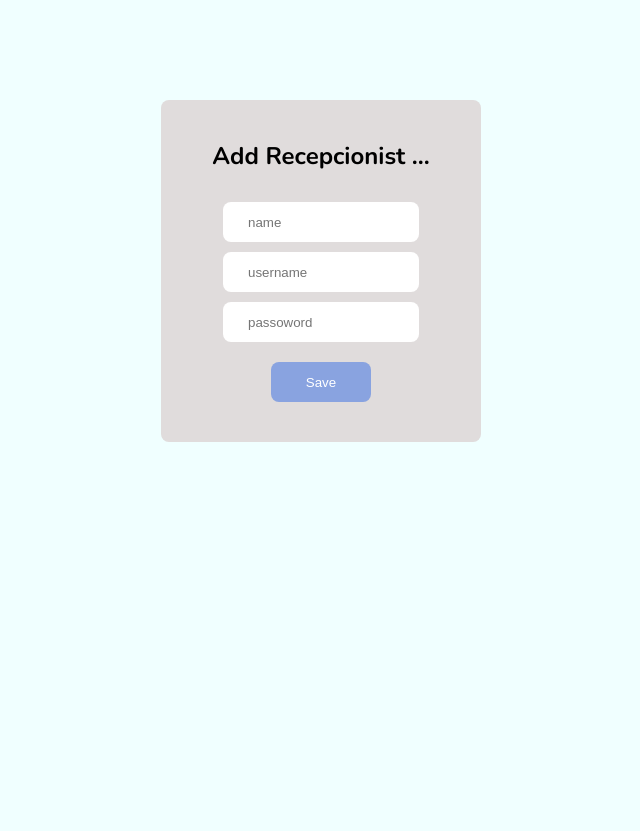
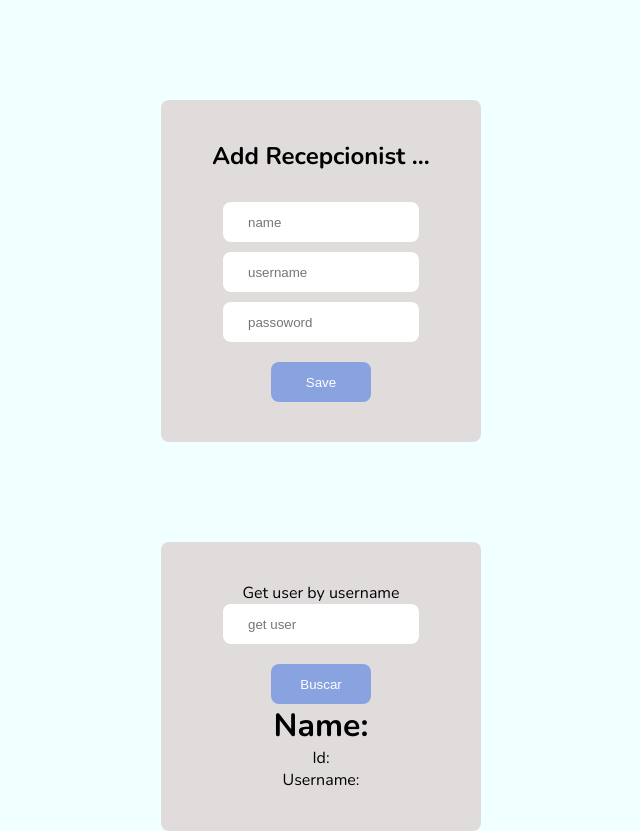
Before and after one commit to joanmdrs/sigcli, a React (Create React App) app in the folder client/: page / in a window 1280 px wide. Shown: the whole page, without its empty margins (319-959 px from the left). Before the commit the page ends 800 px from the top, so only its background shows below. Built offline with nearby package versions, Linux system fonts and the light colour scheme.

Commit message:
feat: input e botão p/ pesquisar user pelo username #18

```diff
--- a/client/src/App.js
+++ b/client/src/App.js
@@ -59,6 +59,26 @@ function App() {
         </div>
       </div>
 
+      <div className="container-search-recepcionist">
+        <div className="form-search-recepcionist">
+          <label htmlFor="getUser">Get user by username</label>
+          <input
+            type="text"
+            name="getUser"
+            placeholder="get user"
+            onChange={
+              (e) => {
+                setUsernameSearch(e.target.value);
+              }}>
+          </input>
+          <button onClick={getUserByUsername}>Buscar</button>
+        </div>
+
+        {/* user searched */}
+        <h1>Name: {usernameSearch.name}</h1>
+        <p>Id: {usernameSearch.id}</p>
+        <p>Username: {usernameSearch.username}</p>
+      </div>
     </div>
   )
 }
```
